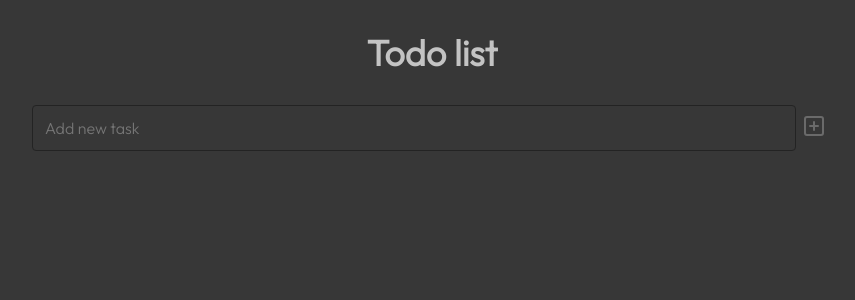
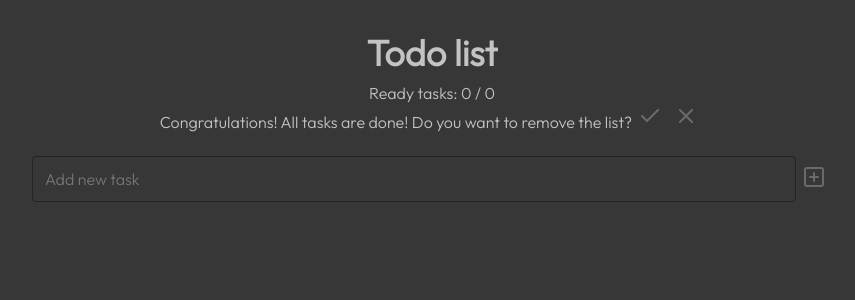
Before and after one commit to olkaman/todo-list, a React (Create React App) app: page / in a window 1280 px wide. Shown: the top 300 px of the page, without its empty margins (208-1063 px from the left). Built offline with nearby package versions, Linux system fonts and the light colour scheme.

Commit message:
show when tasks are done

```diff
--- a/src/App.js
+++ b/src/App.js
@@ -1,8 +1,10 @@
 import TodoItem from './components/TodoItem';
 import './GlobalStyles.scss';
 import './AppStyles.scss';
-import { useState } from 'react';
+import { useEffect, useState } from 'react';
 import AddNewTodo from './components/AddNewTodo';
+import { Check, X } from 'lucide-react';
+import Button from './components/Button';
 
 // TODO
 // local storage
@@ -11,9 +13,18 @@ import AddNewTodo from './components/AddNewTodo';
 // number of characters
 // responsiveness
 // info, that all is done and if remove all tasks
+// input field component
 
 function App() {
   const [todosList, setTodosList] = useState([]);
+  const numberOfDoneTasks = todosList.filter((item) => item.checked === true).length;
+  const totalNumberOfTasks = todosList.length;
+  const [showMessage, setShowMessage] = useState(false);
+
+  useEffect(() => {
+    if (numberOfDoneTasks === 0) setShowMessage(false);
+    setShowMessage(numberOfDoneTasks === totalNumberOfTasks);
+  }, [numberOfDoneTasks, totalNumberOfTasks]);
 
   const editTaskValue = (updatedTodo) => {
     const newTodosList = todosList.map((todo) => {
@@ -23,8 +34,8 @@ function App() {
 
     setTodosList(newTodosList);
   };
-
-  const addTask = (task) => {
+  console.log(showMessage);
+  const handleAddTask = (task) => {
     const newTodo = {
       id: Math.floor(Math.random() * 10000000).toString(),
       task,
@@ -39,11 +50,26 @@ function App() {
     setTodosList(newTodosList);
   };
 
+  const resetTodosList = () => {
+    setTodosList([]);
+    setShowMessage(false);
+  };
+
   console.log(todosList);
   return (
     <div className='appContainer'>
       <h2>Todo list</h2>
-      <AddNewTodo addTask={addTask} />
+      <div className='remainingTasks'>
+        Ready tasks: {numberOfDoneTasks} / {totalNumberOfTasks}
+        {showMessage && (
+          <div>
+            Congratulations! All tasks are done! Do you want to remove the list?
+            <Button handleOnClick={resetTodosList} icon={<Check />} />
+            <Button handleOnClick={() => setShowMessage(false)} icon={<X />} />
+          </div>
+        )}
+      </div>
+      <AddNewTodo handleAddTask={handleAddTask} />
       {todosList.map((todo) => (
         <TodoItem key={todo.id} todo={todo} editTaskValue={(updatedTodo) => editTaskValue(updatedTodo)} handleRemove={() => handleRemove(todo.id)} />
       ))}
--- a/src/AppStyles.scss
+++ b/src/AppStyles.scss
@@ -1,4 +1,13 @@
 .appContainer {
   max-width: 800px;
   margin: 0 auto;
+
+  h2 {
+    margin-bottom: 8px;
+  }
+
+  .remainingTasks {
+    margin-bottom: 24px;
+    text-align: center;
+  }
 }
--- a/src/GlobalStyles.scss
+++ b/src/GlobalStyles.scss
@@ -64,3 +64,7 @@ input[type='checkbox'] {
   width: 30px;
   background-color: $accent-color;
 }
+
+.center {
+  text-align: center;
+}
--- a/src/components/AddNewTodo.js
+++ b/src/components/AddNewTodo.js
@@ -2,7 +2,7 @@ import { useState } from 'react';
 import Button from './Button';
 import { PlusSquare } from 'lucide-react';
 
-function AddNewTodo({ addTask }) {
+function AddNewTodo({ handleAddTask }) {
   const [inputValue, setInputValue] = useState('');
 
   const handleOnChange = (e) => {
@@ -10,7 +10,7 @@ function AddNewTodo({ addTask }) {
   };
 
   const handleOnAdd = () => {
-    addTask(inputValue);
+    handleAddTask(inputValue);
     setInputValue('');
   };
 
```
